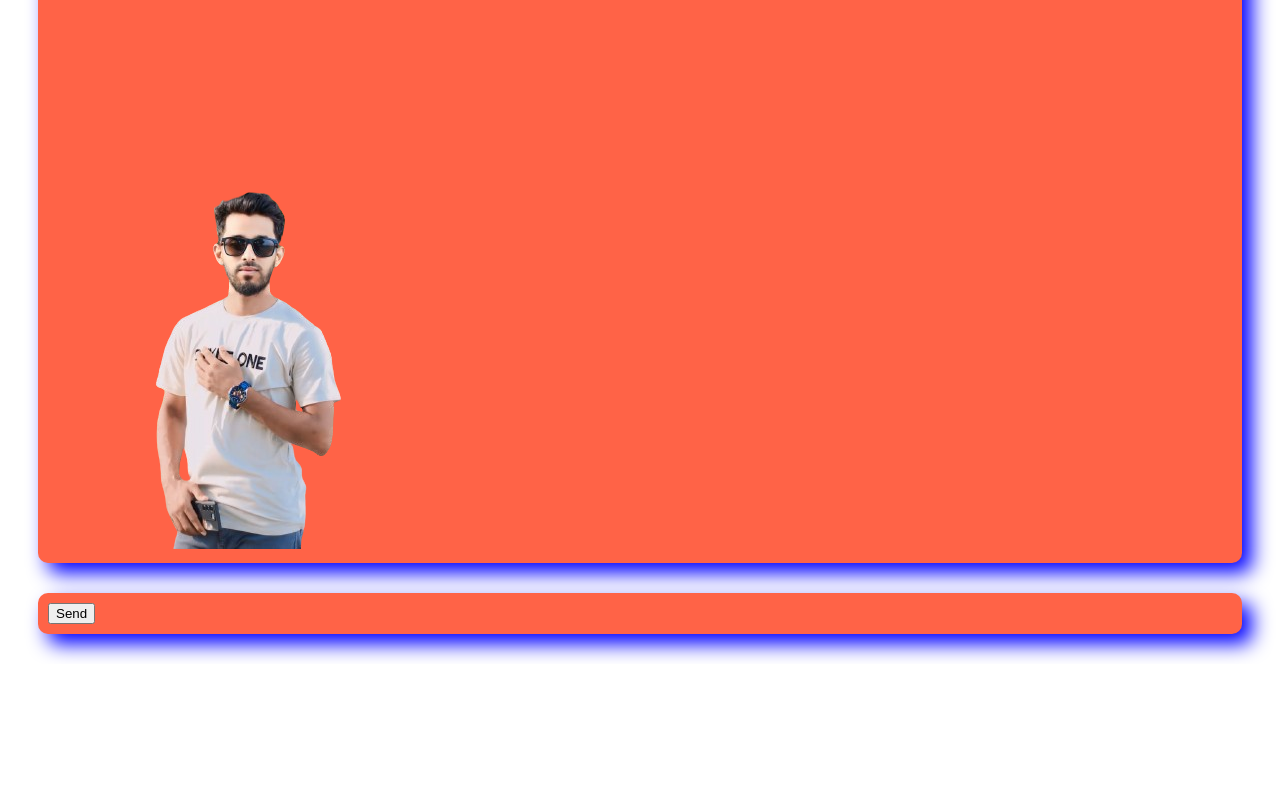
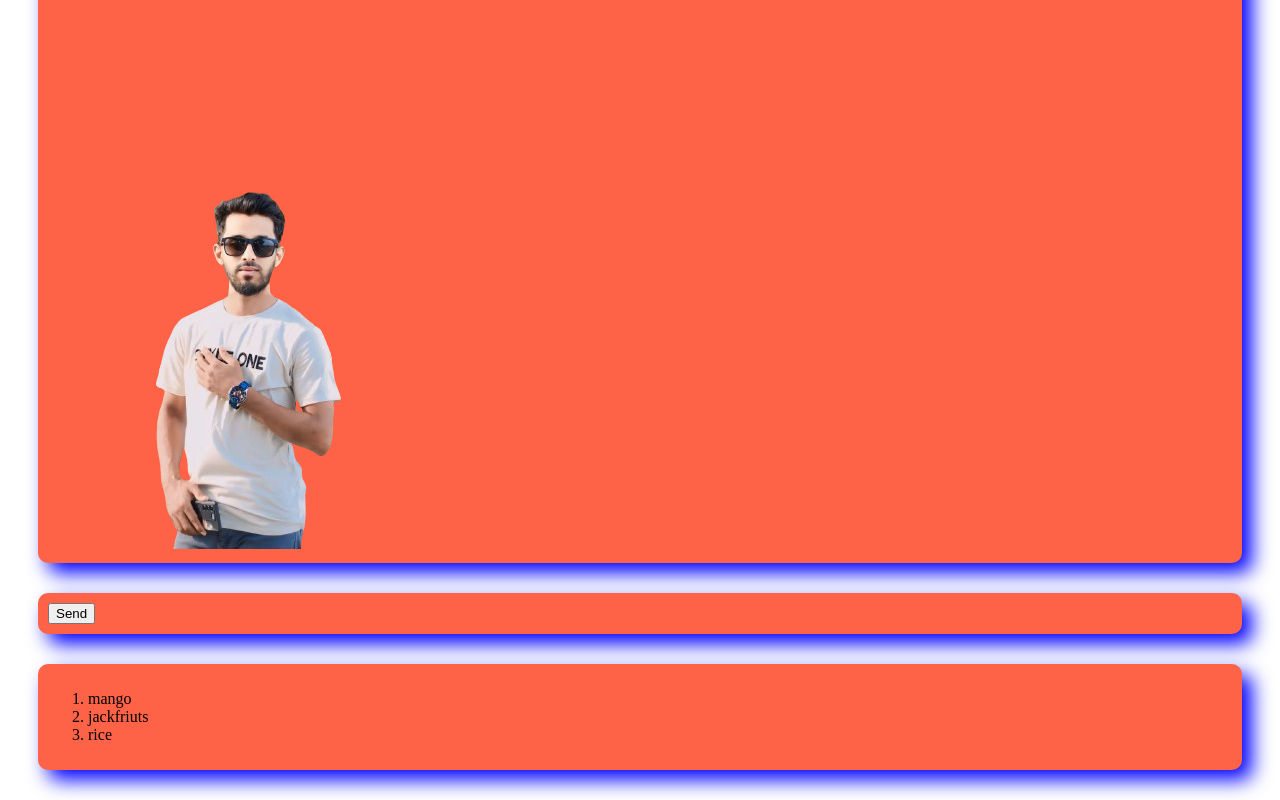
Before and after one commit to Helloworld2146/my-first-project, a plain HTML site: page index.html in a window 1280 px wide. Shown: the part 647-1447 px from the top of the page. Before the commit the page ends 1311 px from the top, so only its background shows below. Drawn offline with Linux system fonts and the light colour scheme.

Commit message:
added list

```diff
--- a/index.html
+++ b/index.html
@@ -26,5 +26,12 @@
     <div>
         <input type="reset" value="Send">
     </div>
+    <div>
+       <ol>
+        <li>mango</li>
+        <li>jackfriuts</li>
+        <li>rice</li>
+       </ol>
+    </div>
 </body>
 </html>
```
